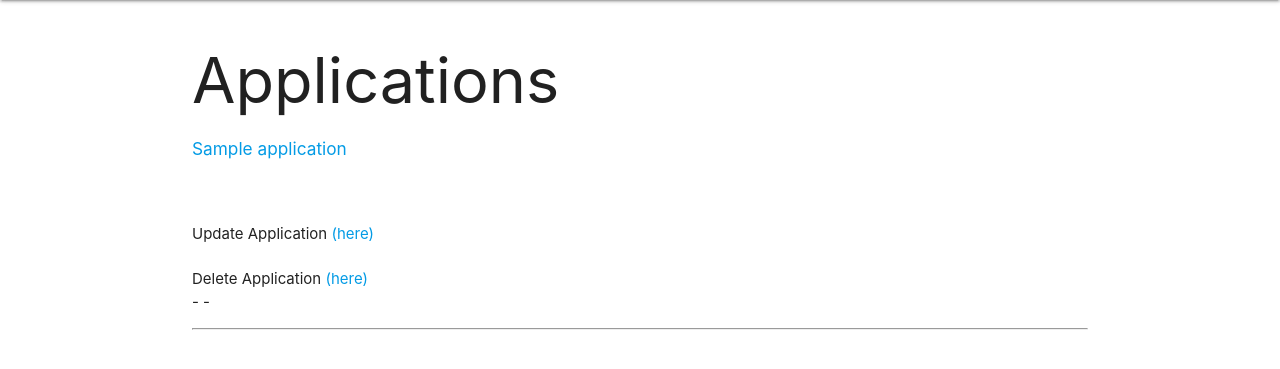
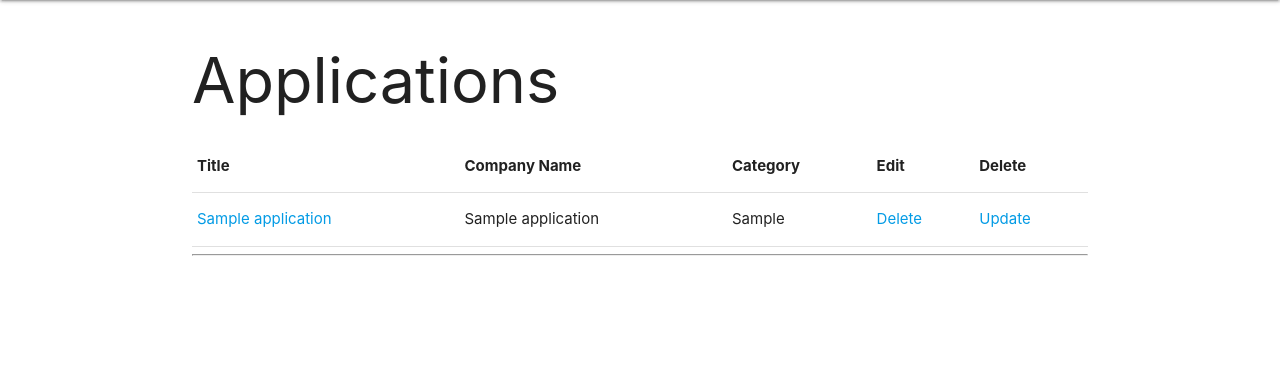
Before and after one commit to alba-molina-nyc/mycareerwhiz, a Django app: page /applications/ in a window 1280 px wide. Shown: the part 128-497 px from the top of the page. Run offline with Django 3.2, Linux system fonts and the light colour scheme; tables that the repository leaves empty hold one stand-in row (values such as "Sample post").

Commit message:
adds table to organize index of apps

```diff
--- a/theapplicationswhiz/templates/application_detail.html
+++ b/theapplicationswhiz/templates/application_detail.html
@@ -49,12 +49,10 @@ No notes yet... <a href="{% url 'add_note' application.pk %}">Add a Note</a>
 {% endfor %}
 {% endif %}
 <br/><br/><br/><br/>
-<br/><br/>
+
 <hr/>
 
 
-
-<br/><br/><br/><br/>
 
 <a href="{% url 'applications' %}"class="waves-effect waves-light btn">Back</a>
 
--- a/theapplicationswhiz/templates/applications.html
+++ b/theapplicationswhiz/templates/applications.html
@@ -9,30 +9,33 @@
 <h1>Applications</h1>
 <!-- #object list is all the apps -->
 {% for application in object_list %}
-<ul>
-
-    <h6>
-        <a href="{% url 'application-detail' application.pk %}"> {{ application.title }}</a>
-    </h6>
-
-    <h1>   <b>{{ application.Category}}</b> </h1>
-
-        <br/>Update Application <a href="{% url 'application_update' application.pk %}">  (here) </a></br>
 
 
-        <br/>Delete Application <a href="{% url 'application_delete' application.pk %}">  (here) </a></br>
+<table class="highlight">
+    <thead>
+      <tr>
+          <th>Title</th>
+          <th>Company Name</th>
+          <th>Category</th>
+          <th>Edit</th>
+          <th>Delete</th>
+      </tr>
+    </thead>
 
+    <tbody>
+      <tr>
+        <td> <a href="{% url 'application-detail' application.pk %}"> {{ application.title }}</a> </td>
+        <td>{{ application.company_name }} </td>
+        <td> {{ application.category }} </td>
+        <td> <a href="{% url 'application_delete' application.pk %}">Delete</td>
+        <td> <a href="{% url 'application_update' application.pk %}">Update</a></td>
+      </tr>
+    </tbody>
+  </table>
 
-        {{ application.owner.first_name }} {{ application.owner.last_name }} - {{ application.owner.email }} -  </br>
-
-    </li>
-</ul>
 <hr/>
 
 
 {% endfor %}
 
-
-
-
 {% endblock %}
```
Also changed, not shown: theapplicationswhiz/templates/contacts.html (+15 -1 lines).
